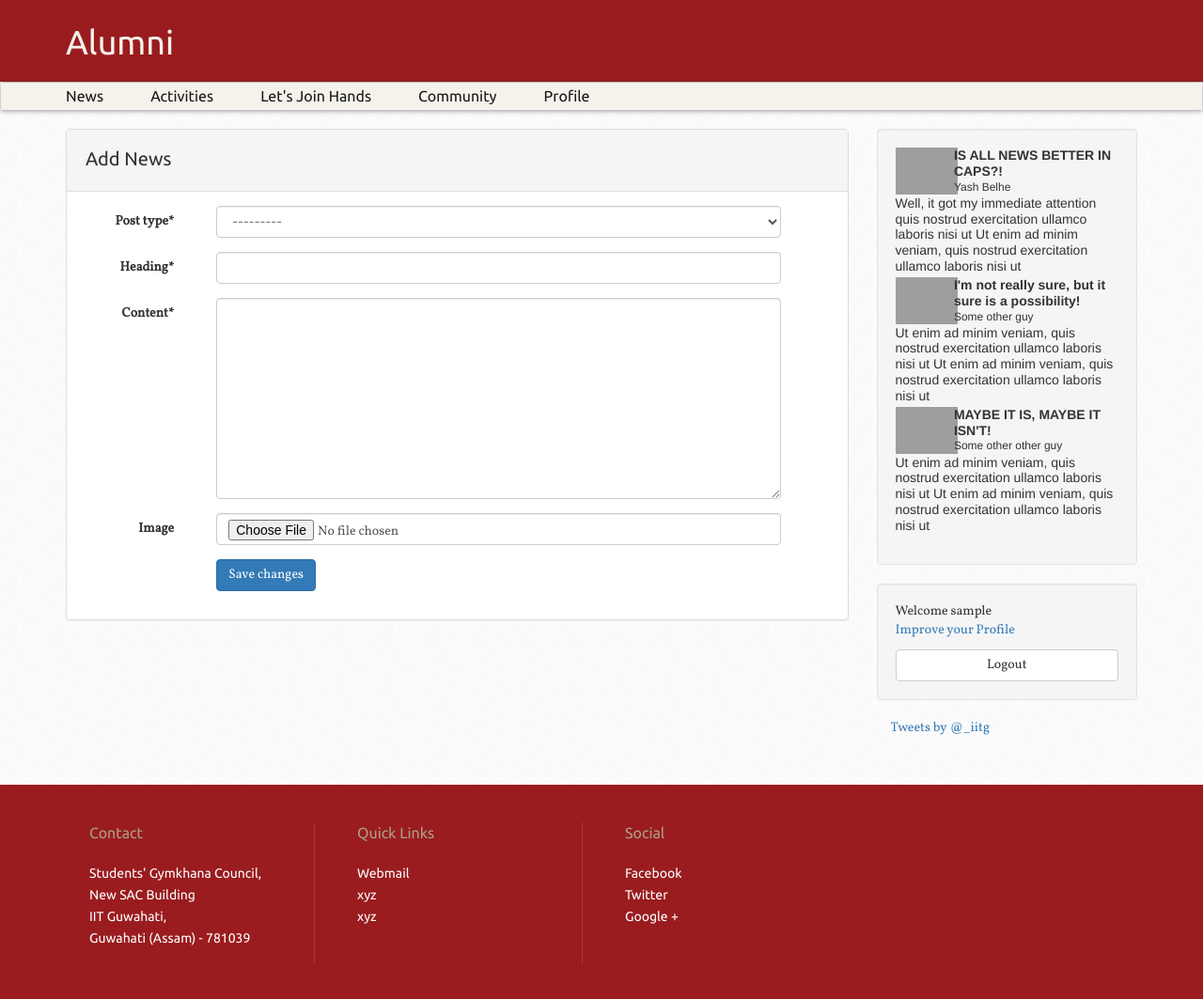
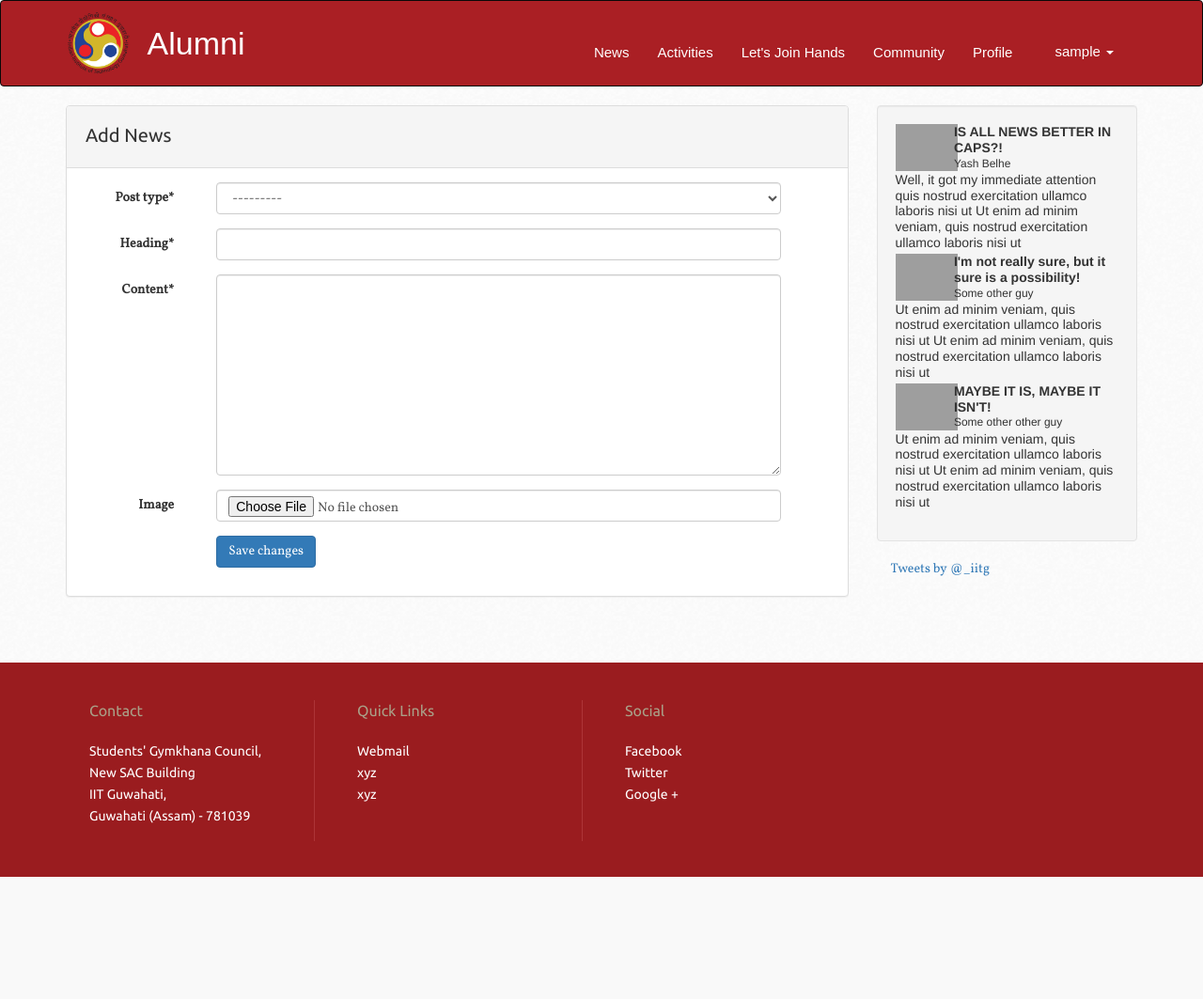
Before and after one commit to sail-iitg/alumniportal, a Django app: page /add/news/ in a window 1280 px wide. Shown: the whole page at 94% size. After the commit the page ends 933 px from the top, so only its background shows below. Run offline with Django 3.2, Linux system fonts and the light colour scheme; the visitor is signed in with stand-in values (Sample User, id 1); parts of the project's set-up code (start-up, migrations or seed data) failed here and were passed over; some libraries are stand-ins or nearby versions; grey boxes are pictures that could not be loaded.

Commit message:
revamp header design

```diff
--- a/alumniportal/static/assets/css/header-basic.css
+++ b/alumniportal/static/assets/css/header-basic.css
@@ -1,89 +1,94 @@
-header .header-basic {
-	background-color: #9a1c1f;
-	box-shadow: 1px 2px 2px rgba(0, 0, 0, 0.15);
-	padding: 5px 0px;
-	height:87px;
-	box-sizing: border-box;
+.navbar {
+	background: #AA1F24;
 }
 
-header .header-limiter {
-	text-align: center;
-	margin: 0 auto;
+.navbar-brand {
+	line-height: 90px;
+    height: 90px;
+    padding-top: 0;
 }
 
-
-/* The header links */
-
-header .header-limiter a {
-	color: #f4f2ea;
-	text-decoration: none;
+.navbar-nav li a {
+    line-height: 90px;
+    height: 90px;
+    padding-top: 10px;
+    font-family: Arial, Helvetica, sans-serif;
+    color: #fff!important;
+    font-size: 15px;
 }
 
-header .header-limiter nav{
-	font:10px Arial, Helvetica, sans-serif;
-	height: 29px;
-	float: left;
-	min-width: 650px;
+.navbar-login > ul > li > a {
+    margin-top: 33px !important;
+    margin-right: 10px;
+	color: #fff!important;
+	font-family: Arial, Helvetica, sans-serif;
+    color: #fff!important;
+    font-size: 15px;
 }
 
-header .header-limiter nav a{
-	display: inline-block;
-	padding: 0px 5px;
-	text-decoration:none;
-	color: #000000;
-	font-size: 16px;
-	opacity: 0.9;
-	float:left;
-	text-align:left;
-	/*border-right:  1px solid  #5a1112;*/
-	padding: 5px 50px 2px 0px;
-	font-family: "Ubuntu", serif;
-	border-bottom:3px solid #f4f2ea ;
-}
-header .clear-nav-li{
-	padding:0px 25px;
-}
-header .header-limiter nav{
-	width:100%;
-	background-color:#f4f2ea;
-	/*border: 1px solid  #5a1112;
-	border-radius:4px;*/
-	padding-left: 0px;
-	-webkit-box-shadow: 0px 1px 5px 0px rgba(50, 50, 50, 0.5);
-	-moz-box-shadow:    0px 1px 5px 0px rgba(50, 50, 50, 0.5);
-	box-shadow:         0px 1px 5px 0px rgba(50, 50, 50, 0.5);
-
+.navbar-toggle {
+	margin-top: 40px;
+	border-color: #711C1F!important;
 }
 
-header .header-limiter nav a:hover{
-	opacity: 1;
-	border-bottom:3px solid #400000 ;
-}
-header .header-limiter nav .last-header-item{
-	border-right:0px;
+.navbar-toggle:hover {
+	background-color: #AC1E1F!important;
 }
 
-header .header-limiter nav a.selected {
-	color: #608bd2;
-	pointer-events: none;
-	opacity: 1;
+.navbar-toggle .icon-bar {
+	background-color: #711C1F!important;
 }
 
-header .header-title h1 a{
-	color: #f4f2ea;
-	font-family: "Ubuntu", serif;
-	padding:0px 0px 0px 0px;
-	text-decoration:none;
+.dropdown-toggle:hover, .open .dropdown-toggle {
+	background-color: #AC1E1F!important;
 }
 
-header .header-limiter .filler {
-		width=100%;
+.dropdown-menu {
+    min-width: 350px;
+    padding: 40px;
+}
+
+.dropdown-menu li a {
+	color: #666!important;
+}
+
+.navbar-nav li a {
+    line-height: 90px;
+    height: 90px;
+    padding-top: 10px;
+    font-family: Arial, Helvetica, sans-serif;
+    color: #fff!important;
+    font-size: 15px;
+}
+
+#navbar-brand-logo {
+	display: inline;
+	vertical-align: top;
+}
+
+#navbar-brand-name {
+	font-size: 34px;
+	font-family: Arial, Helvetica, sans-serif;
+	color: #fff;
+	padding-left: 15px;
+	display: inline;
+	vertical-align: top;
+}
+
+#login-submit {
+    background: #AA1F24;
+    color: #FFF;
+    font-family: Arial, Helvetica, sans-serif;
+}
+
+.nav > li > a:focus {
+    background-color: #AC1E1F;
 }
 
 
 /* For the headers to look good, be sure to reset the margin and padding of the body */
 
 body {
-	margin:0;
-	padding:0;
+    margin:0;
+    padding:0;
 }
--- a/alumniportal/templates/alumniportal/widgets/login.html
+++ b/alumniportal/templates/alumniportal/widgets/login.html
@@ -1,15 +1,11 @@
-<div class="row">
         {% if not request.user.is_authenticated %}
 
-          <div class="well">
                           <form id="loginForm" method="POST" action="/login/auth/" novalidate="novalidate">{% csrf_token %}
                               <div class="form-group">
-                                  <label for="username" class="control-label">Username</label>
-                                  <input type="text" class="form-control" id="username" name="username" value="" required="" title="Please enter you username" placeholder="example@gmail.com">
+                                      <input type="text" class="form-control" id="username" name="username" value="" required="" title="Please enter you username" placeholder="example@gmail.com">
                                   <span class="help-block"></span>
                               </div>
                               <div class="form-group">
-                                  <label for="password" class="control-label">Password</label>
                                   <input type="password" class="form-control" id="password" name="password" value="" required="" title="Please enter your password">
                                   <span class="help-block"></span>
                               </div>
@@ -28,22 +24,14 @@
 
                               </div>
                               <input type="hidden" name="next" id="next" value="{{ response.path }}" />
-                              <button type="submit" class="btn btn-success btn-block">Login</button>
-                              <a href="#" class="btn btn-default btn-block">Forgot Password</a>
+                              <button type="submit" id="login-submit" class="btn btn-block">Login</button>
+                              <!-- <a href="#">Forgot Password</a> -->
                           </form>
-                      </div>
         {% endif %}
-                      </div>
 
         {% if request.user.is_authenticated %}
-          <div class="row">
-            <div class="well">
                             <p>Welcome {{ request.user.username }}<br>
                             <a href="/edit-profile/">Improve your Profile</a>
                             </p>
                               <a href='/login/logout/' class="btn btn-default btn-block" >Logout</a>
-
-                          </form>
-                      </div>
-                     </div>
                 {% endif %}
--- a/alumniportal/templates/base.html
+++ b/alumniportal/templates/base.html
@@ -26,19 +26,37 @@
 
 </head>
 <body>
-	<!-- Same header across all pages -->
-	<header >
-		<div class="header-basic">
-			<div class="header-title container">
-				<h1><a href="/">Alumni</a></h1>
+	<nav class="navbar navbar-inverse" role="navigation">
+        <div class="container">
+            <div class="navbar-header pull-left">
+                <a class="navbar-brand" href="/">
+                    <div id="navbar-brand-logo"><img src="{% static 'assets/images/IITG-logo.png' %}"  height=68px width=68px ></div>
+                    <div id="navbar-brand-name">Alumni</div>
+                </a>
             </div>
+
+            <div class="navbar-header pull-right navbar-login">
+                <ul class="nav pull-left">
+                    <li class="dropdown pull-right">
+                        <a href="#" data-toggle="dropdown" class="dropdown-toggle">
+                            {% if request.user.is_authenticated %}
+                                {{ request.user.username }}
+                            {% else %}
+                                Login
+                            {% endif %}
+                            <b class="caret"></b>
+                        </a>
+                        <ul class="dropdown-menu">
+                            {% include "widgets/login.html" %}
+                        </ul>
+                    </li>
+                </ul>
+
+                <button type="button" data-toggle="collapse" data-target=".navbar-collapse" class="navbar-toggle"><span class="sr-only">Toggle navigation</span><span class="icon-bar"></span><span class="icon-bar"></span><span class="icon-bar"></span></button>
             </div>
-			<!-- Navigation bar -->
-			<div class="header-limiter navbar">
-				<div class="navbar-inner">
-					<nav class='link-container'>
-						<div class="container">
-						<ul class="nav">
+
+            <div class="collapse navbar-collapse navbar-right">
+                <ul class="nav navbar-nav pull-right">
                     <li><a href="/news">News</a></li>
                     <li><a href="/activity/">Activities</a></li>
                     <li><a href="/volunteer">Let's Join Hands</a></li>
@@ -47,12 +65,9 @@
                     <li><a href="/profile" class="last-header-item">Profile</a></li> {% endif %}
                 </ul>
             </div>
-
+        </div>
+        <!-- /.container -->
     </nav>
-				</div>
-			</div>
-
-	</header>
 
 
 	<div class="container">
@@ -102,7 +117,6 @@
 	          <div class="col-md-3 sidebar" >
 	          <!--  Widget - add the block (complete contents of file) here -->
               {% include "widgets/rolling-news.html" %}
-              {% include "widgets/login.html" %}
               {% include "widgets/twitter.html" %}
 			  <!--  End Widget-->
 	          </div>
```
Also changed, not shown: alumniportal/static/assets/images/IITG-logo.png (added). Lines whose indentation alone changed are shown as unchanged.
